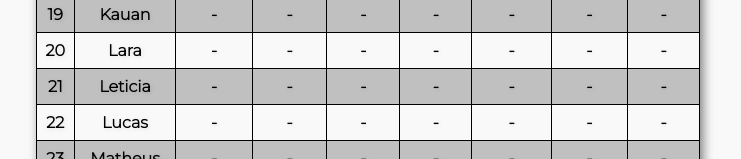
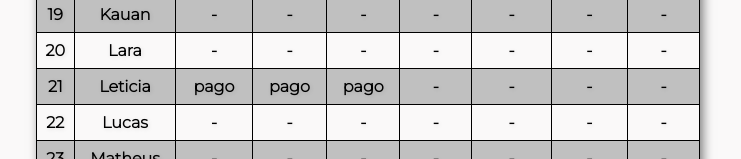
Before and after one commit to bmaizena/shufflecodes, a plain HTML site: page comissão/pagamentos.html in a window 1280 px wide. Shown: the part 751-910 px from the top of the page, without its empty margins (272-1013 px from the left). Drawn offline with Linux system fonts and the light colour scheme; a web font is replaced by a local one.

Commit message:
Update pagamentos.html

```diff
--- a/comissão/pagamentos.html
+++ b/comissão/pagamentos.html
@@ -305,9 +305,9 @@
         <tr>
             <td>21</td>
             <td>Leticia</td>
-            <td>-</td>
-            <td>-</td>
-            <td>-</td>
+            <td>pago</td>
+            <td>pago</td>
+            <td>pago</td>
             <td>-</td>
             <td>-</td>
             <td>-</td>
@@ -458,6 +458,7 @@
             <td>-</td>
         </tr>
 
+
     </table>
 </body>
 </html>
```
